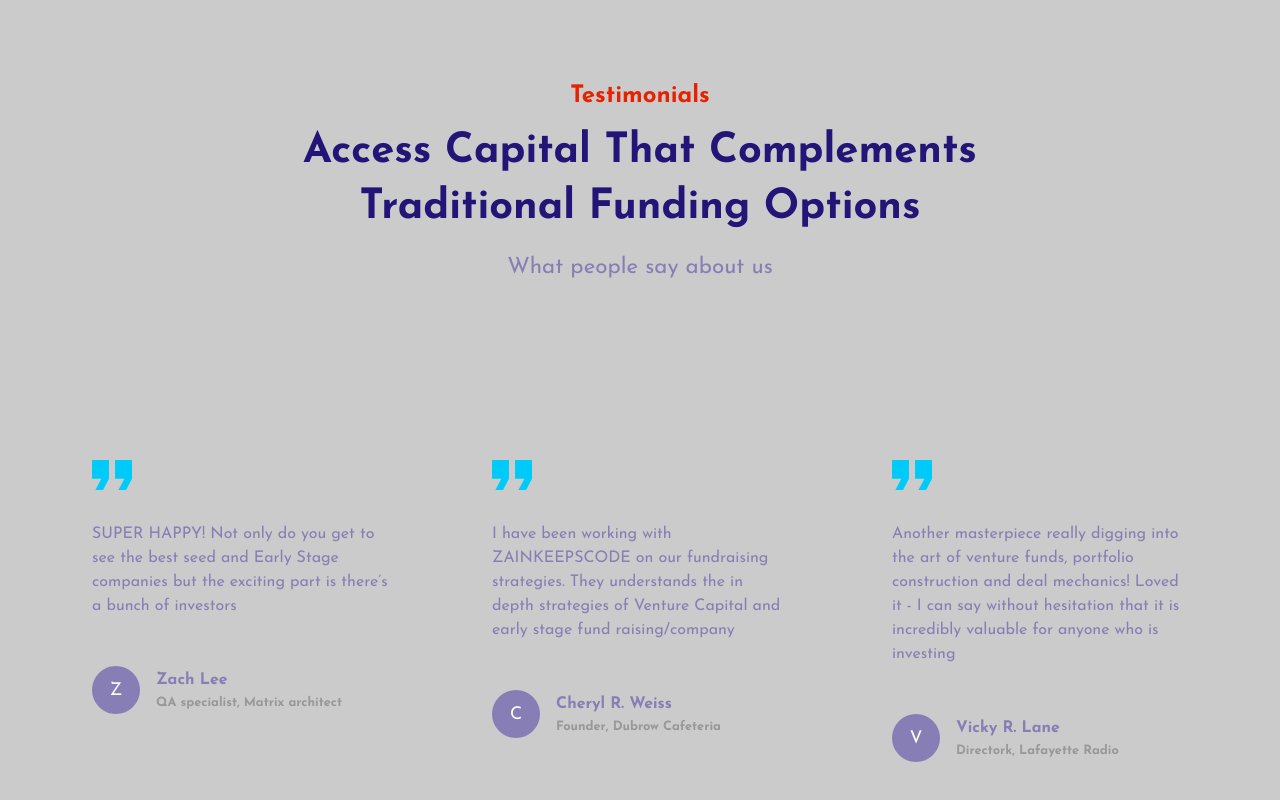
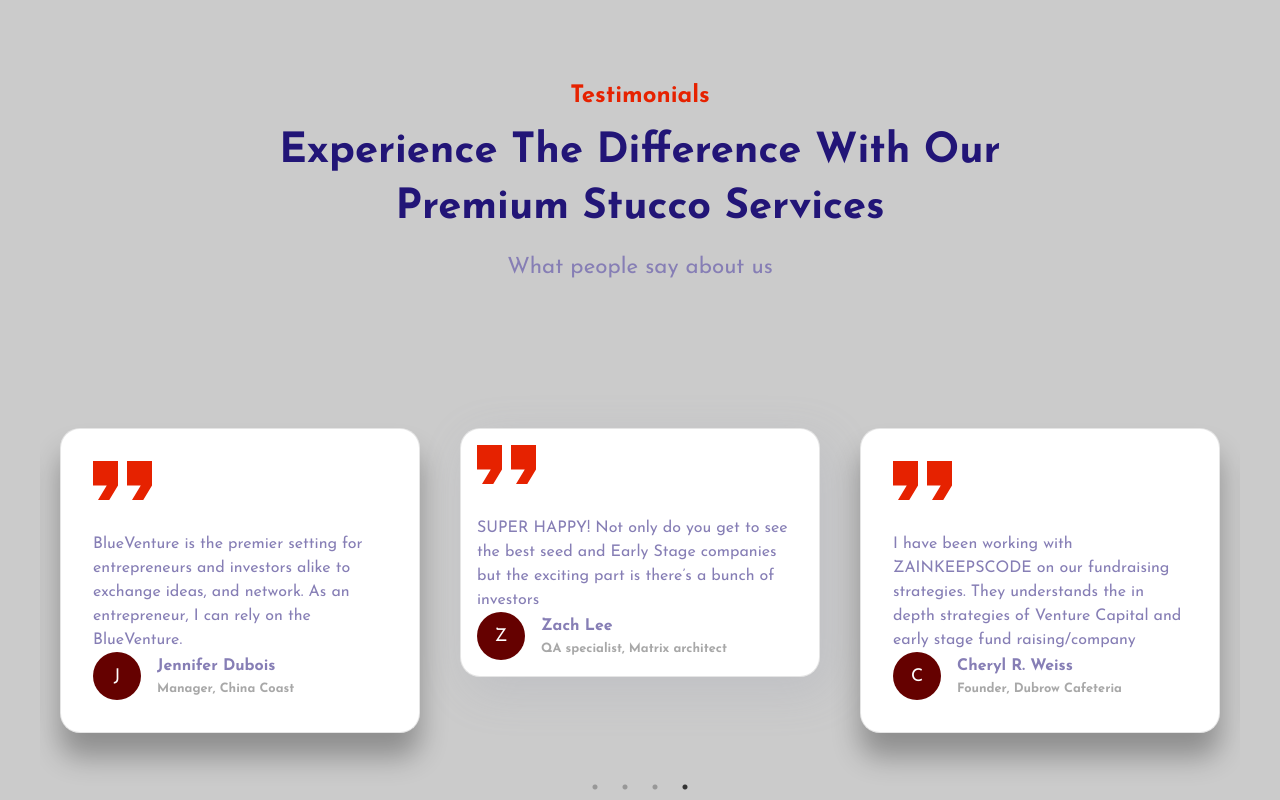
Before and after one commit to CristianDQL/React_Next.js_Stucco_Website, a Next.js app: page / in a window 1280 px wide. Shown: the part 4820-5620 px from the top of the page. Built offline with nearby package versions, Linux system fonts and the light colour scheme.

Commit message:
"Add testimonials"

```diff
--- /dev/null
+++ b/src/components/Testimonials/PauseOnHoverSlider.jsx
@@ -0,0 +1,79 @@
+// components/PauseOnHoverSlider.jsx
+import React from 'react';
+import Slider from 'react-slick';
+import Image from 'next/image';
+import { motion } from 'framer-motion';
+import 'slick-carousel/slick/slick.css';
+import 'slick-carousel/slick/slick-theme.css';
+import { containerVariants } from '@/src/utils/animation';
+import { testimonialsData } from '@/src/utils/data';
+
+const PauseOnHoverSlider = () => {
+  const settings = {
+    dots: true,
+    infinite: true,
+    slidesToShow: 3,
+    slidesToScroll: 1,
+    autoplay: true,
+    autoplaySpeed: 2000,
+    pauseOnHover: true,
+    responsive: [
+      {
+        breakpoint: 1024,
+        settings: {
+          slidesToShow: 2,
+          slidesToScroll: 1,
+          infinite: true,
+          dots: true,
+          pauseOnFocus: true,
+          autoplaySpeed: 3000,
+        }
+      },
+      {
+        breakpoint: 600,
+        settings: {
+          slidesToShow: 1,
+          slidesToScroll: 1,
+          initialSlide: 1,
+          pauseOnFocus: true,
+          autoplaySpeed: 3000,
+        }
+      }
+    ]
+  };
+
+  return (
+    <Slider {...settings} className='poh-container'>
+      {testimonialsData.map((item, index) => (
+        <motion.div
+          key={index}
+          variants={containerVariants((index + 1) * 0.1)}
+          initial="offscreen"
+          whileInView={"onscreen"}
+          whileHover={{ scale: 1.05 }}
+          className="poh-comment"
+        >
+          <div className="poh-project-card">
+            <div className="poh-c-content">
+            <svg width='59' height='39' fill='none' xmlns='http://www.w3.org/2000/svg'>
+                <path fill-rule='evenodd' clip-rule='evenodd' d='M13.75 24.375H0V0h25v24.375L16.25 39H5l8.75-14.625Zm20.25 0V0h25v24.375L50.25 39H39l8.75-14.625H34Z' fill='#E62200'/>
+              </svg>
+              <span>{item.comment}</span>
+            </div>
+            <div className="poh-c-info">
+              <div className="poh-c-avatar">
+                {item.name[0]}
+              </div>
+              <div className="poh-c-person">
+                <span>{item.name}</span>
+                <span>{item.profession}</span>
+              </div>
+            </div>
+          </div>
+        </motion.div>
+      ))}
+    </Slider>
+  );
+}
+
+export default PauseOnHoverSlider;
--- a/src/components/Testimonials/SlickSlider.jsx
+++ /dev/null
@@ -1,84 +0,0 @@
-import { testimonialsData } from '@/src/utils/data'
-import Image from 'next/image'
-import React from 'react'
-import Slider from 'react-slick'
-
-const SlickSlider = () => {
-
-    const settings = {
-        dots: true,
-        infinite: true,
-        speed: 1000,
-        slidesToShow: 3,
-        slidesToScroll: 1,
-        initialSlide: 0,
-        touchMove: true,
-        useCss: true,
-        responsive: [
-            {
-                breakpoint: 1024,
-                settings: {
-                    slidesToShow: 3,
-                    slidesToScroll: 3,
-                    infinite: true,
-                    dots: true,
-                },
-            },
-            {
-                breakpoint: 1000,
-                settings: {
-                    slidesToShow: 2,
-                    slidesToScroll: 2,
-                    initialSlide: 2,
-                },
-            },
-            {
-                breakpoint: 768,
-                settings: {
-                    slidesToShow: 1,
-                    slidesToScroll: 1,
-                },
-
-            },
-        ],
-
-    }
-  return (
-
-     <div>
-        {/* Usa datos de array de data.js */}
-        <Slider {...settings}>
-            {
-                testimonialsData.map((comment, i)=> (
-                    <div key={i} className="comment">
-                        {/* Upper Side */}
-                        <div className="c-content">
-                            <Image
-                                src={"/apos.svg"}
-                                className='apos-slider'
-                                alt='apos'
-                                width={40}
-                                height={30}
-                            />
-                            <span>{comment.comment}</span>
-                        </div>
-
-                        {/* Lower side */}
-                        <div className="c-info">
-                             <div className="c-avatar">
-                                {comment.name[0]}
-                             </div>
-                             <div className="c-person">
-                                <span>{comment.name}</span>
-                                <span>{comment.profession}</span>
-                             </div>
-                        </div>
-                    </div>
-                ))
-            }
-        </Slider>
-     </div>
-  )
-}
-
-export default SlickSlider
--- a/src/components/Testimonials/Testimonials.css
+++ b/src/components/Testimonials/Testimonials.css
@@ -1,15 +1,15 @@
-.t-wrapper .container{
+.t-wrapper .container {
   padding-top: 13rem;
 }
 
-.t-container{
+.t-container {
   display: flex;
   flex-direction: column;
   gap: 2rem;
   align-items: center;
 }
 
-.t-head{
+.t-head {
   display: flex;
   flex-direction: column;
   gap: 1rem;
@@ -18,20 +18,20 @@
 }
 
 /* Slider */
-.slick-slider{
+.slick-slider {
   margin-top: 5rem;
 }
-.slick-track{
+.slick-track {
   padding: 4rem 0rem;
 }
 .slick-slide > div {
   padding: 0 20px;
 }
 .slick-dots {
-    bottom: 0px!important;
+  bottom: 0px !important;
 }
 
-.comment{
+.poh-comment {
   display: flex !important;
   flex-direction: column;
   border-radius: 20px;
@@ -39,27 +39,33 @@
   box-sizing: border-box;
   padding: 2rem;
   gap: 3rem;
+  background-color: white; /* Fondo blanco */
+  box-shadow: 0 24px 28px rgba(0, 0, 0, 0.3); /* Sombra para profundidad */
+  transition: box-shadow 0.3s ease; /* Suavizado de la transición */
+  border: 1px solid rgba(0, 0, 0, 0.1); /* Borde visible */
 }
-.c-content{
+.poh-comment:hover {
+  box-shadow: 0 8px 16px rgba(0, 0, 0, 0.4); /* Sombra al pasar el cursor */
+}
+
+.poh-c-content {
   height: auto; /* 200px */
   display: flex;
   align-items: flex-start;
   flex-direction: column;
   gap: 2rem;
 }
-.c-content span{
+.poh-c-content span {
   font-size: 1rem;
   line-height: 1.5rem;
-
 }
-.c-info{
+.poh-c-info {
   display: flex;
   align-items: center;
   gap: 1rem;
-
 }
-.c-avatar{
-    background-color: #877eb5;
+.poh-c-avatar {
+  background-color: #650100 ;
   color: white;
   font-size: 1.1rem;
   border-radius: 100%;
@@ -69,27 +75,37 @@
   width: 3rem;
   height: 3rem;
 }
-.c-person{
+.poh-c-person {
   display: flex;
   flex-direction: column;
   gap: 0.5rem;
 }
-
-.c-person > :nth-child(1){
+.poh-c-person > :nth-child(1) {
   font-weight: bold;
 }
-.c-person > :nth-child(2){
+.poh-c-person > :nth-child(2) {
   font-weight: bold;
   color: rgba(128, 128, 128, 0.688);
   font-size: 0.8rem;
 }
 
 @media (min-width: 1280px) {
-    .slick-slide.slick-active.slick-current + .slick-slide .comment {
+  .slick-slide.slick-active.slick-current + .slick-slide .poh-comment {
     transition: all 1000ms ease-out;
     scale: 1.1;
     transform: translateY(-30px);
     box-shadow: var(--shadow);
   }
+}
 
+/* Ajustes adicionales para dispositivos pequeños */
+@media (max-width: 576px) {
+    .t-head {
+      text-align: center; /* Asegura que el texto esté centrado */
+      padding: 0 1rem; /* Añade padding para que el texto no toque los bordes */
     }
+
+    .poh-comment {
+      padding: 1rem; /* Ajusta el padding para dispositivos pequeños */
+    }
+  }
--- a/src/components/Testimonials/Testimonials.jsx
+++ b/src/components/Testimonials/Testimonials.jsx
@@ -1,28 +1,47 @@
-import React from 'react'
-import './Testimonials.css'
-import SlickSlider from './SlickSlider'
-
+import React from 'react';
+import './Testimonials.css';
+import PauseOnHoverSlider from './PauseOnHoverSlider';
+import { motion } from 'framer-motion';
+import { tagVariants, titleVariants, desVariants } from '@/src/utils/animation'; // Importa las variantes de animación
 
 const Testimonials = () => {
   return (
-
     <div className="t-wrapper">
       <div className="container">
         <div className="t-container">
           <div className="t-head">
-                    <span className='tag'> Testimonials</span>
-                    <span className='title'> Access capital that complements traditional Funding Options</span>
-                    <span className="des"> What people say about us</span>
+            <motion.span
+              variants={tagVariants}
+              initial="offscreen"
+              whileInView="onscreen"
+              className='tag'
+            >
+              Testimonials
+            </motion.span>
+            <motion.span
+              variants={titleVariants}
+              initial="offscreen"
+              whileInView="onscreen"
+              className='title'
+            >
+              Experience the Difference with Our Premium Stucco Services
+            </motion.span>
+            <motion.span
+              variants={desVariants}
+              initial="offscreen"
+              whileInView="onscreen"
+              className="des"
+            >
+              What people say about us
+            </motion.span>
+          </div>
         </div>
 
-
-            </div>
-
-            {/* Slider  */}
-            <SlickSlider/>
+        {/* Slider */}
+        <PauseOnHoverSlider />
       </div>
     </div>
-  )
+  );
 }
 
-export default Testimonials
+export default Testimonials;
--- a/src/utils/data.js
+++ b/src/utils/data.js
@@ -139,13 +139,13 @@ export const testimonialsData = [
   },
   {
     comment:
-      "Another masterpiece really digging into the art of venture funds, portfolio construction and deal mechanics! Loved it - I can say without hesitation that it is incredibly valuable for anyone who is investing",
+      "Another masterpiece really digging into the art of venture funds, portfolio construction and deal mechanics! Loved it ",
     name: "Vicky R. Lane",
     profession: "Directork, Lafayette Radio",
   },
   {
     comment:
-      "BlueVenture is the premier setting for entrepreneurs and investors alike to exchange ideas, and network. As an entrepreneur, I can rely on the BlueVenture to bring top caliber speakers, entrepreneurs and investors",
+      "BlueVenture is the premier setting for entrepreneurs and investors alike to exchange ideas, and network. As an entrepreneur, I can rely on the BlueVenture. ",
     name: "Jennifer Dubois",
     profession: "Manager, China Coast",
   },
```
Lines whose indentation alone changed are shown as unchanged.
